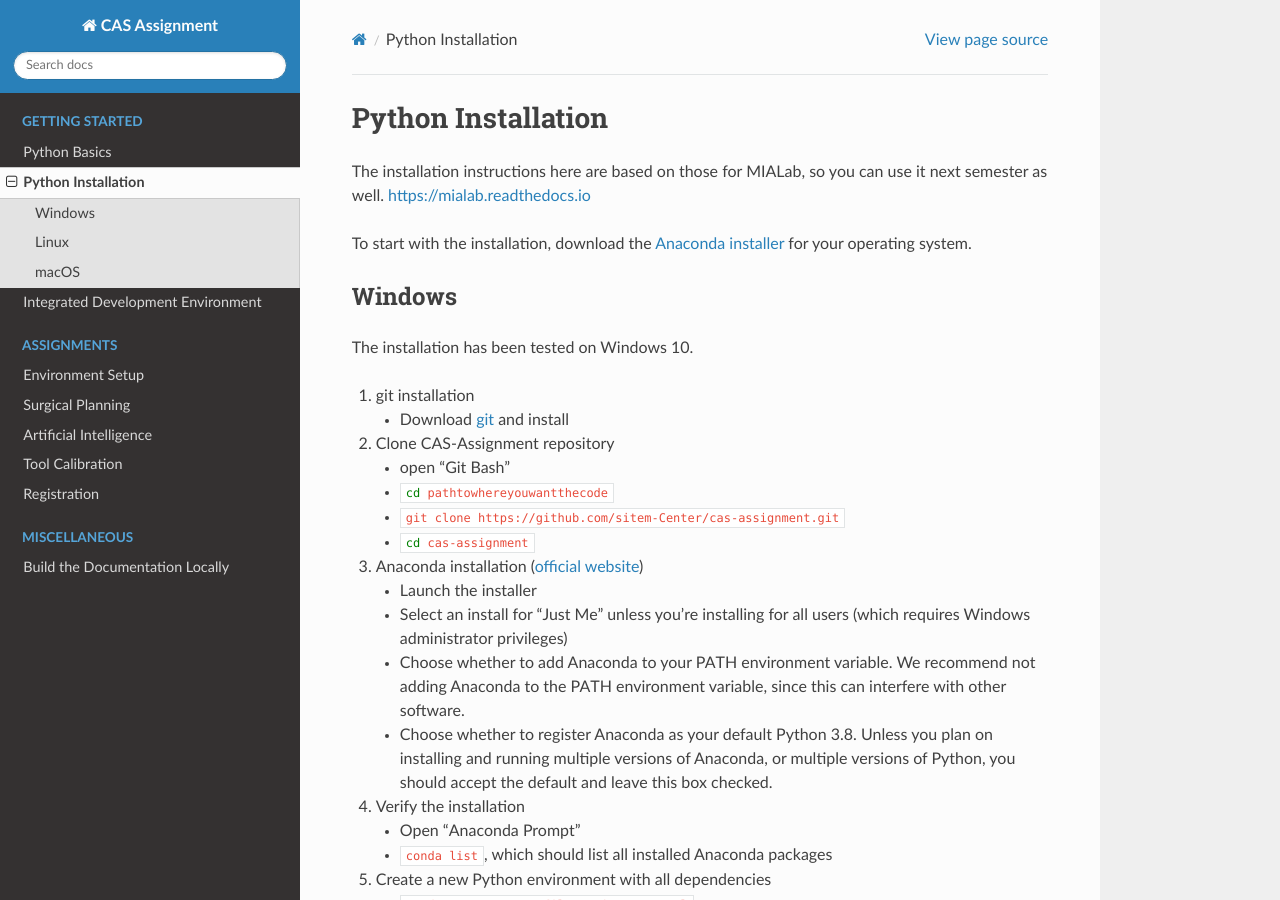
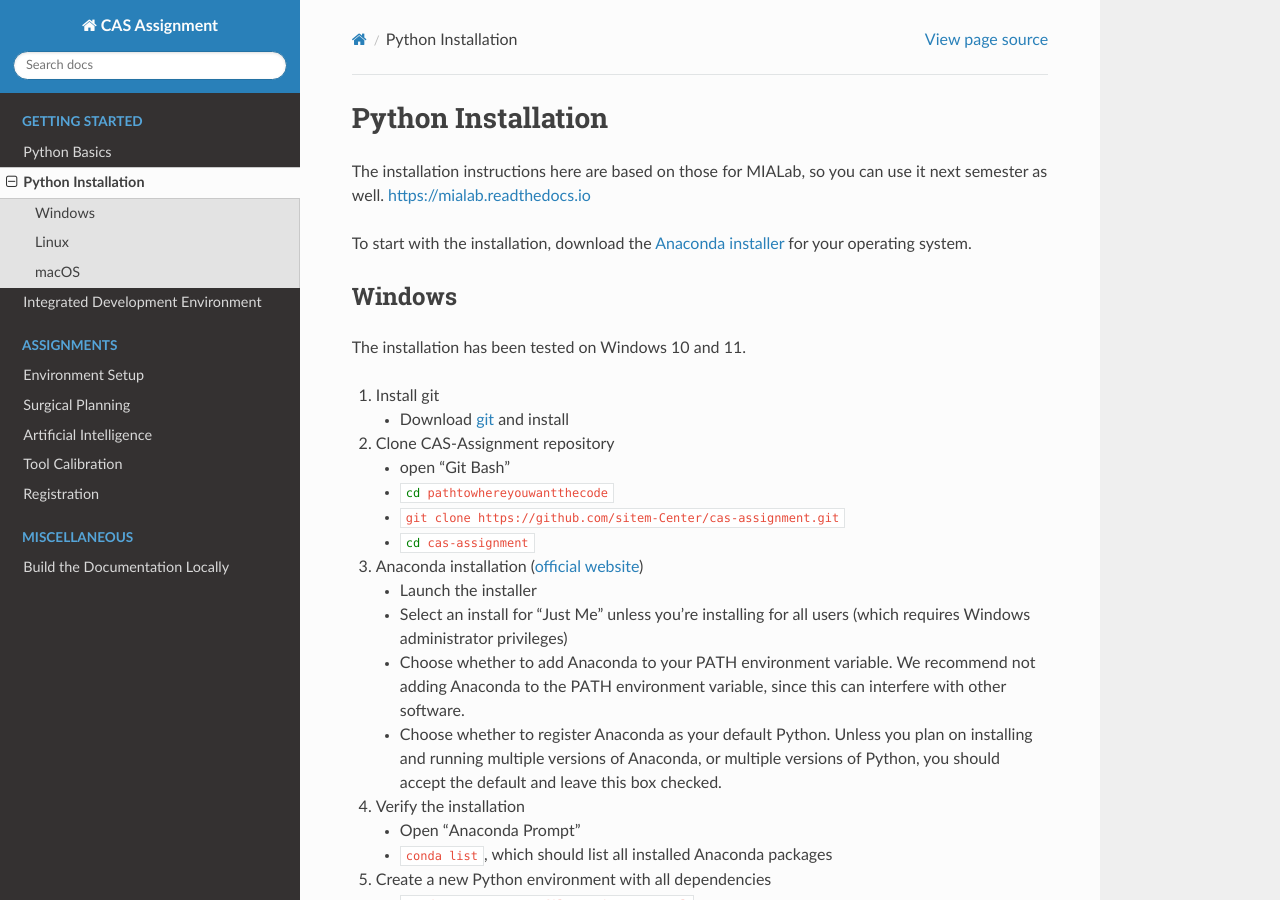
Before and after one commit to persmed/cas-assignment, a Sphinx documentation site: the page built from docs/installation.python.rst, in a window 1280 px wide and 900 px high. Built offline with Sphinx 7.4.7 and the Read the Docs theme 2.0.0, drawn with Linux system fonts in a browser that asks for light colours.

Commit message:
docs: update github link to 'persmed' and order of assignments + added Windows 11 to the python installation

```diff
--- a/README.rst
+++ b/README.rst
@@ -5,13 +5,13 @@
     :target: https://unibe-cas-assignment.readthedocs.io/en/latest/?badge=latest
     :alt: Documentation Status
 
-Welcome to the computer assisted surgery (CAS) course assignments from the `Master in Biomedical Engineering <https://www.bme.master.unibe.ch/>`_ program of the University of Bern. This documentation contains all instructions you will need to get started with the different assignments. The code repository is available on `GitHub <https://github.com/sitem-Center/cas-assignment>`_.
+Welcome to the computer assisted surgery (CAS) course assignments from the `Master in Biomedical Engineering <https://www.bme.master.unibe.ch/>`_ program of the University of Bern. This documentation contains all instructions you will need to get started with the different assignments. The code repository is available on `GitHub <https://github.com/persmed/cas-assignment>`_.
 
 The assignments will help you understand the theory of computer assisted surgery. You will work on:
 
 - Surgical planning
+- Tool calibration
+- Registration
 - Artificial intelligence (AI)
-- Tool calibration
-- Patient to image registration
 
 Enjoy!
--- a/docs/installation.python.rst
+++ b/docs/installation.python.rst
@@ -11,9 +11,9 @@
 
 Windows
 -------
-The installation has been tested on Windows 10.
+The installation has been tested on Windows 10 and 11.
 
-#. git installation
+#. Install git
 
    - Download `git <https://git-scm.com/downloads>`_ and install
 
@@ -29,7 +29,7 @@
    - Launch the installer
    - Select an install for "Just Me" unless you’re installing for all users (which requires Windows administrator privileges)
    - Choose whether to add Anaconda to your PATH environment variable. We recommend not adding Anaconda to the PATH environment variable, since this can interfere with other software.
-   - Choose whether to register Anaconda as your default Python 3.8. Unless you plan on installing and running multiple versions of Anaconda, or multiple versions of Python, you should accept the default and leave this box checked.
+   - Choose whether to register Anaconda as your default Python. Unless you plan on installing and running multiple versions of Anaconda, or multiple versions of Python, you should accept the default and leave this box checked.
 
 #. Verify the installation
 
```
